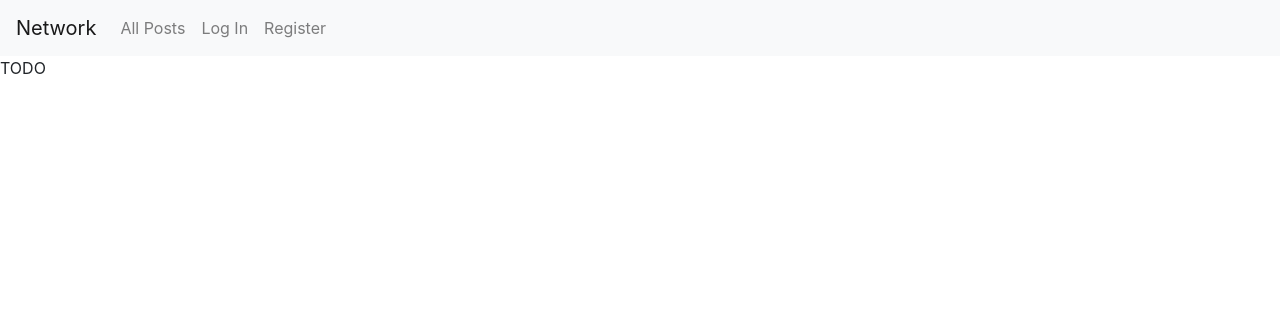
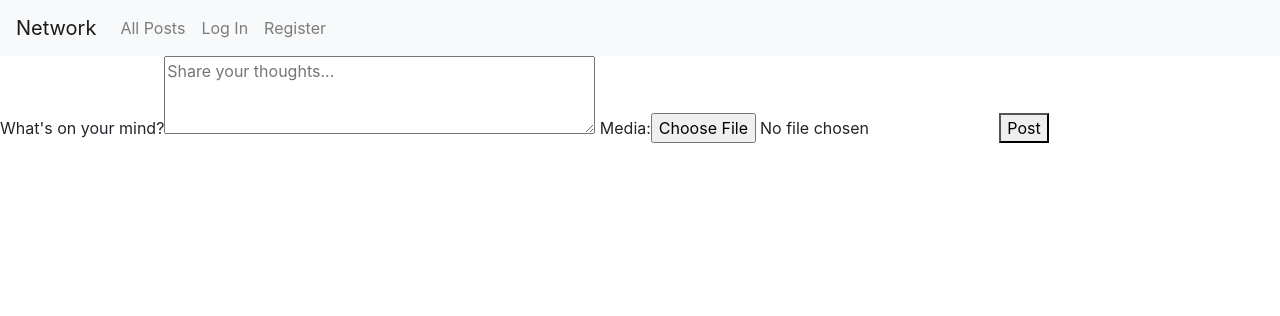
Before and after one commit to httpvieve/network, a Django app: page / in a window 1280 px wide. Shown: the top 316 px of the page. Run offline with Django 3.2, Linux system fonts and the light colour scheme; data that the repository does not hold is empty; some libraries are stand-ins or nearby versions.

Commit message:
feat: implement post creation and display with pagination

```diff
--- a/network/forms.py
+++ b/network/forms.py
@@ -1,31 +1,56 @@
 from django import forms
 from .models import *
+from django.contrib.auth import get_user_model
 from django.core.exceptions import ValidationError
 
-class ProfileForm (forms.ModelForm):
+User = get_user_model()
+class ProfileForm(forms.ModelForm):
+
+    username = forms.CharField(max_length = 150)
+    first_name = forms.CharField(max_length = 30, required = False)
+
     class Meta:
-        model : UserProfile
-        fields = ['profile_username', 'profile_name', 'profile_picture', 'profile_bio']
+        model = UserProfile
+        fields = ['profile_picture', 'bio']
+
+    def __init__(self, *args, **kwargs):
+        super().__init__(*args, **kwargs)
+        if self.instance and self.instance.user:
+            self.fields['username'].initial = self.instance.user.username
+            self.fields['first_name'].initial = self.instance.user.first_name
+
+    def clean_username(self):
+        username = self.cleaned_data['username']
+        if User.objects.exclude(pk=self.instance.user.pk).filter(username=username).exists():
+            raise forms.ValidationError("A user with that username already exists.")
+        return username
+
+    def save(self, commit=True):
+        profile = super().save(commit=False)
+        user = profile.user
+        user.username = self.cleaned_data['username']
+        user.first_name = self.cleaned_data['first_name']
+        if commit:
+            user.save()
+            profile.save()
+        return profile
+
+class PostForm(forms.ModelForm):
+    class Meta:
+        model = Post
+        fields = ['content', 'media']
         labels = {
-
+            'content': 'What\'s on your mind?',
         }
         widgets = {
-
+            'content': forms.Textarea(attrs={'rows': 3, 'placeholder': 'Share your thoughts...'}),
         }
 
-class PostForm (forms.ModelForm):
-    class Meta:
-        model : Post
-        fields = ['post_content', '']
-        labels = {
-
-        }
-        widgets = {}
-class CommentForm (forms.ModelForm):
+class CommentForm(forms.ModelForm):
     class Meta:
         model = Comment
-        fields = ['comment']
-        labels = {'comment' : ''}
+        fields = ['content']
+        labels = {'content': ''}
         widgets = {
-            'comment': forms.Textarea(attrs={'placeholder': 'Write a comment..', 'class': 'comment-area'})
+            'content': forms.Textarea(attrs={'placeholder': 'Write a comment...', 'class': 'comment-area', 'rows': 2})
         }
--- a/network/models.py
+++ b/network/models.py
@@ -1,40 +1,46 @@
 from django.contrib.auth.models import AbstractUser
 from django.db import models
+from PIL import Image
 
-class User(AbstractUser):
-    pass
+def resize_image(image_path, new_width, new_height):
+    img = Image.open(image_path)
+    img.thumbnail((new_width, new_height))
+    img.save(image_path)
+
+class User (AbstractUser):
+    followings = models.ManyToManyField('self', symmetrical = False, related_name = 'followers')
 
 class UserProfile (models.Model):
-
-    profile_name = models.ForeignKey (User, on_delete = models.CASCADE, related_name = "user")
-    profile_picture = models.ImageField (blank = True, null = True)
-    profile_bio = models.TextField (blank = True, null = True)
-    created = models.DateTimeField (auto_now_add = True)
-
-    followings = models.ManyToManyField (User, related_name = "followings")
+    user = models.OneToOneField(User, on_delete = models.CASCADE, related_name = 'profile')
+    profile_picture = models.ImageField(upload_to = 'profile_pics', blank = True, null = True)
+    bio = models.TextField(blank = True, null = True)
+    created_at = models.DateTimeField(auto_now_add = True)
 
     def __str__(self):
-            return self.profile_name
+        return f"{self.user.username}'s profile"
+
+class Post (models.Model):
+    author = models.ForeignKey(User, on_delete = models.CASCADE, related_name = 'posts')
+    content = models.TextField()
+    media = models.ImageField(upload_to = 'static/media/', blank = True, null = True)
+    created_at = models.DateTimeField(auto_now_add = True)
+    modified_at = models.DateTimeField(auto_now = True)
+    liked_by = models.ManyToManyField(User, related_name = 'liked_posts', blank = True)
+
+
+    def save(self, *args, **kwargs):
+        if self.media:
+            resize_image(self.media.path, 640, 480)  # Adjust dimensions as needed
+        super().save(*args, **kwargs)
+
+    def __str__(self):
+        return f"Post by {self.author.username} on {self.created_at.strftime('%Y-%m-%d %H:%M')}"
 
 class Comment (models.Model):
-
-    comment_author = models.ForeignKey (User, on_delete = models.CASCADE, related_name = "post_author")
-    content = models.TextField (max_length = 256)
-    created = models.DateTimeField (auto_now_add = True)
+    post = models.ForeignKey(Post, on_delete = models.CASCADE, related_name = 'comments')
+    author = models.ForeignKey(User, on_delete = models.CASCADE, related_name = 'comments')
+    content = models.TextField(max_length = 256)
+    created_at = models.DateTimeField(auto_now_add = True)
 
     def __str__(self):
-        return f"{self.comment_author} left a comment."
-
-class Post (models.Model):
-
-    post_author = models.ForeignKey (User, on_delete = models.CASCADE, related_name = "comment_author")
-    media = models.ImageField (upload_to = "media", height_field = None, width_field = None, blank = True)
-    content = models.TextField ()
-    created = models.DateTimeField (auto_now_add = True)
-    modified = models.DateTimeField (auto_now_add = True)
-
-    liked_by = models.ForeignKey (User, on_delete = models.CASCADE, related_name="likes")
-    comments = models.ForeignKey (Comment, on_delete = models.CASCADE, related_name = "comments")
-
-    def __str__(self):
-        return f" {self.post_author} posted something"
+        return f"Comment by {self.author.username} on {self.post}"
--- a/network/templates/network/index.html
+++ b/network/templates/network/index.html
@@ -1,5 +1,33 @@
 {% extends "network/layout.html" %}
+{% load static %}
+{% block body %}
 
-{% block body %}
-    TODO
+{% comment %} <div id="app">
+    {% verbatim %}
+    <p>{{ message }}</p>
+    <button @click="reverseMessage">Reverse Message</button>
+    {% endverbatim %}
+</div> {% endcomment %}
+
+    <form id="post_form" method="post">
+        {% csrf_token %}
+        {{ post_form }}
+        <button type="submit">Post</button>
+    </form>
+
+
+<div class="container">
+    {% for entry in page %}
+       {{entry.created_at}} {{ entry.author.username }} : {{ entry.content }} <br>
+       {% if entry.media %}
+       {{entry.media}}
+       {% endif %}
+    {% endfor %}
+</div>
+
+<div id="posts"><div>
+
+
+<script src="{% static 'network/app.js' %}"></script>
+
 {% endblock %}
--- a/network/views.py
+++ b/network/views.py
@@ -1,14 +1,24 @@
+from datetime import time
 from django.contrib.auth import authenticate, login, logout
 from django.db import IntegrityError
 from django.http import HttpResponse, HttpResponseRedirect
 from django.shortcuts import render
 from django.urls import reverse
-
-from .models import User
-
+from django.core.paginator import Paginator
+from django.contrib.auth.decorators import login_required
+from .models import *
+from .forms import *
 
 def index(request):
-    return render(request, "network/index.html")
+
+    posts = Post.objects.all()
+    create_post(request)
+    # page = Paginator (posts, 10)
+    # current = page.get_page(request.GET.get('index'))
+    return render(request, "network/index.html", {
+        'page': posts,
+        'post_form': PostForm()
+    })
 
 
 def login_view(request):
@@ -61,3 +71,16 @@ def register(request):
         return HttpResponseRedirect(reverse("index"))
     else:
         return render(request, "network/register.html")
+
+@login_required
+def create_post (request):
+    if request.method == 'POST':
+        new_entry = Post (
+            author = request.user,
+            content = request.POST['content'],
+            media = request.POST['media']
+        )
+        new_entry.save()
+        return HttpResponseRedirect(reverse("index"))
+    else:
+        return render(request, "network/index.html")
```
